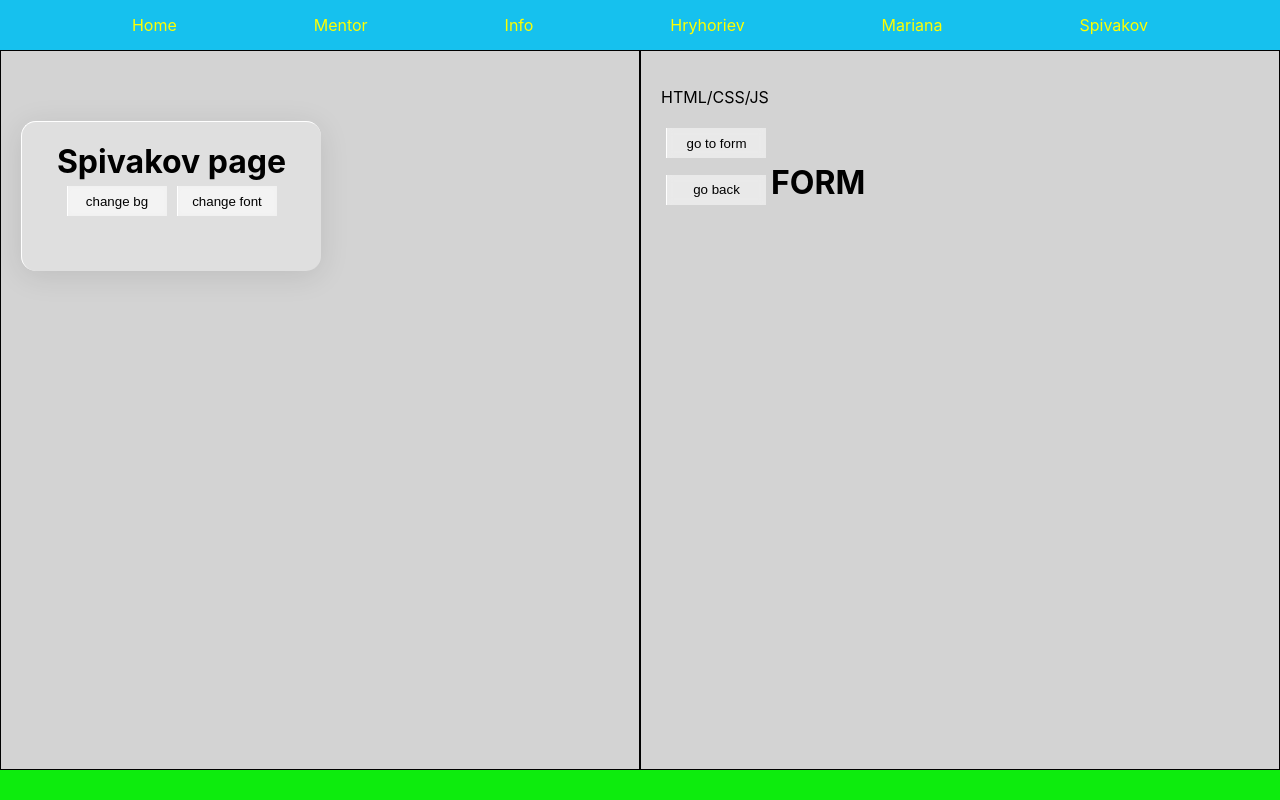
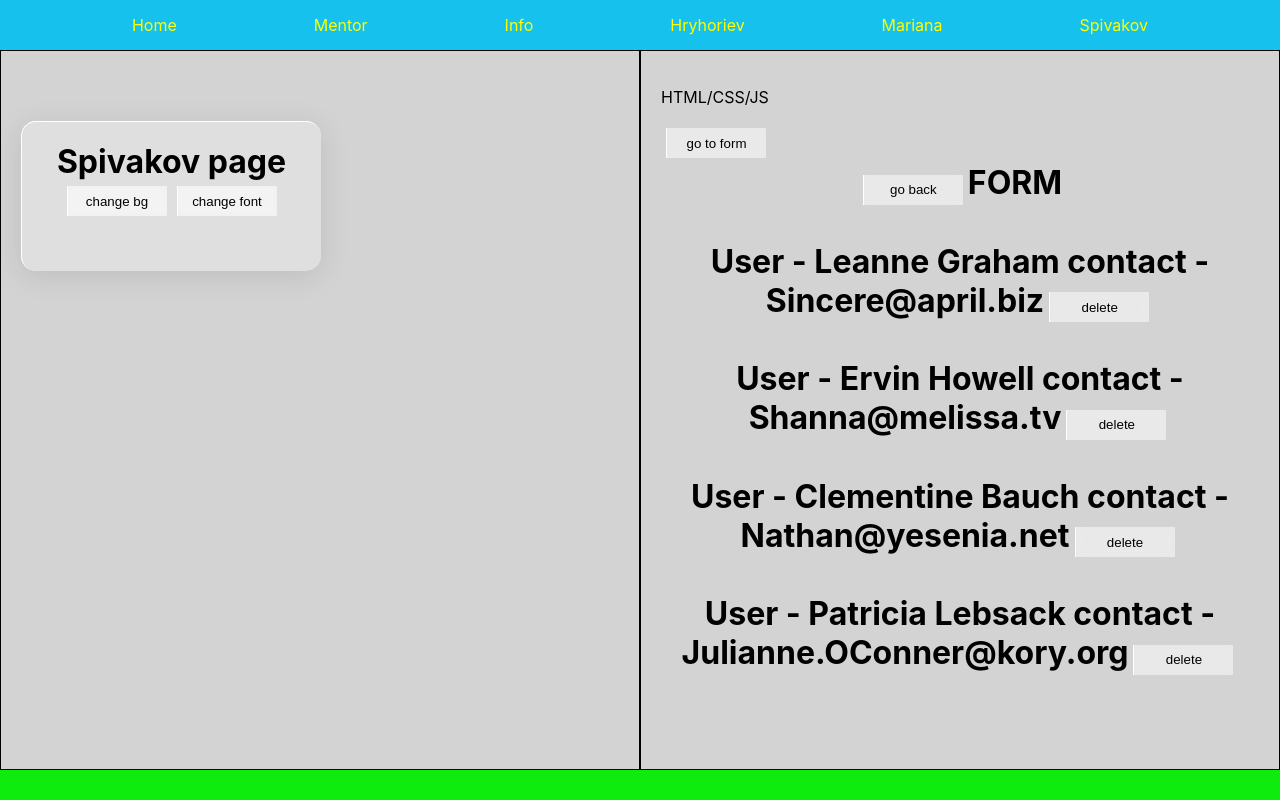
Before and after one commit to logosAcademy1730/logosAcademy1730.github.io, a React (Create React App) app in the folder student-profile/: page /spivakov in a window 1280 px wide. Both pictures are taken after a click on the button "go to form". Built offline with nearby package versions, Linux system fonts and the light colour scheme.

Commit message:
users task

```diff
--- a/student-profile/src/pages/spivakov/Spivakov.jsx
+++ b/student-profile/src/pages/spivakov/Spivakov.jsx
@@ -2,6 +2,7 @@ import "./SpivakovStyles.css";
 import { useState } from "react";
 import { Routes, Route, useParams } from "react-router-dom";
 import { useNavigate } from "react-router-dom";
+import ShowUsers from "./users/showUsers";
 
 
 const Spivakov = () => {
@@ -63,10 +64,12 @@ const Spivakov = () => {
                   go back
                 </button>
                 FORM
+                <ShowUsers/>
               </h1>
             }
           />
         </Routes>
+
       </div>
     </div>
   );
--- /dev/null
+++ b/student-profile/src/pages/spivakov/users/showUsers.jsx
@@ -0,0 +1,32 @@
+import { useState } from "react";
+import users from "./users";
+
+const ShowUsers = () => {
+  const [usersList, setUsersList] = useState(users);
+
+  const removeUser = (user) => {
+
+    let newUsers = usersList.filter((item) => item.name !== user);
+    setUsersList(newUsers);
+
+  };
+
+  // const addUser = () => {
+  //   let i = Math.floor(Math.random() * users.length);
+  //   setUsersList((userList) => [...usersList, users[i]]);
+  // };
+
+  return (
+    <>
+      {/* <button onClick={addUser}>add</button> */}
+      {usersList.map(({ name, email,idx }) => (
+        <p key={name}>
+          User - {name} contact - {email}
+          <button onClick={() => removeUser(name)}>delete</button>{" "}
+        </p>
+      ))}
+    </>
+  );
+};
+
+export default ShowUsers;
--- /dev/null
+++ b/student-profile/src/pages/spivakov/users/users.jsx
@@ -0,0 +1,30 @@
+const users  =  [{
+      "id": 1,
+      "name": "Leanne Graham",
+      "username": "Bret",
+      "email": "Sincere@april.biz",
+
+    },
+    {
+      "id": 2,
+      "name": "Ervin Howell",
+      "username": "Antonette",
+      "email": "Shanna@melissa.tv",
+
+    },
+    {
+      "id": 3,
+      "name": "Clementine Bauch",
+      "username": "Samantha",
+      "email": "Nathan@yesenia.net",
+
+    },
+    {
+        "id": 4,
+        "name": "Patricia Lebsack",
+        "username": "Karianne",
+        "email": "Julianne.OConner@kory.org",
+    }
+  ]
+
+  export default users
```
